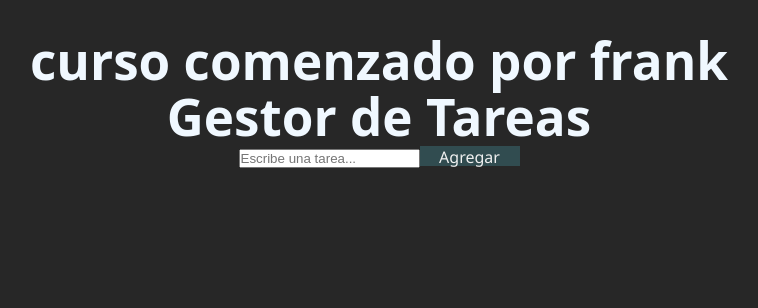
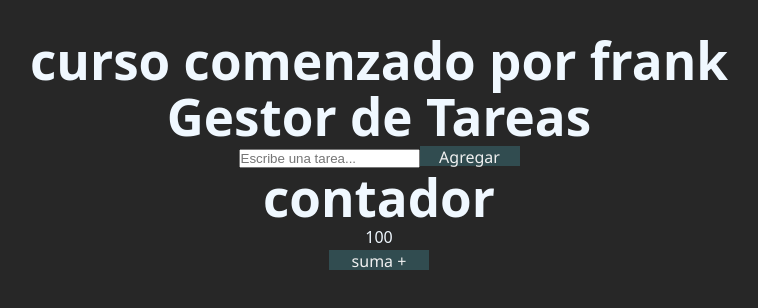
Before and after one commit to franciscojcc007/react_curso, a React (Vite) app in the folder MAGIA-REACT/: page / in a window 1280 px wide. Shown: the top 308 px of the page, without its empty margins (261-1019 px from the left). Built offline with nearby package versions, Linux system fonts and the light colour scheme.

Commit message:
se agrega el componente Contador al TaskApp para mostrar un valor inicial de 100

```diff
--- a/MAGIA-REACT/src/components/TaskApp.jsx
+++ b/MAGIA-REACT/src/components/TaskApp.jsx
@@ -3,6 +3,7 @@ import React, { useState } from "react";
 import { Form } from "./form/form.jsx";
 import { List } from "./list/List.jsx";
 import { Presentation } from './presentations/Presentation.jsx'
+import { Contador } from  "./contador/Contador.jsx"
 // import { FaPlus, FaEdit, FaTrash } from "react-icons/fa";
 
 const TaskApp = () => {
@@ -22,12 +23,13 @@ const TaskApp = () => {
   };
 
   return (
-    <div>
+    <>
       <Presentation />
       <h1>Gestor de Tareas</h1>
       <Form value={currentTask} onChange={setCurrentTask} onAddTask={handleAddTask} />
       <List tasks={tasks} onDeleteTask={handleDeleteTask} />
-    </div>
+      <Contador value={100}/>
+    </>
   );
 };
 
```
